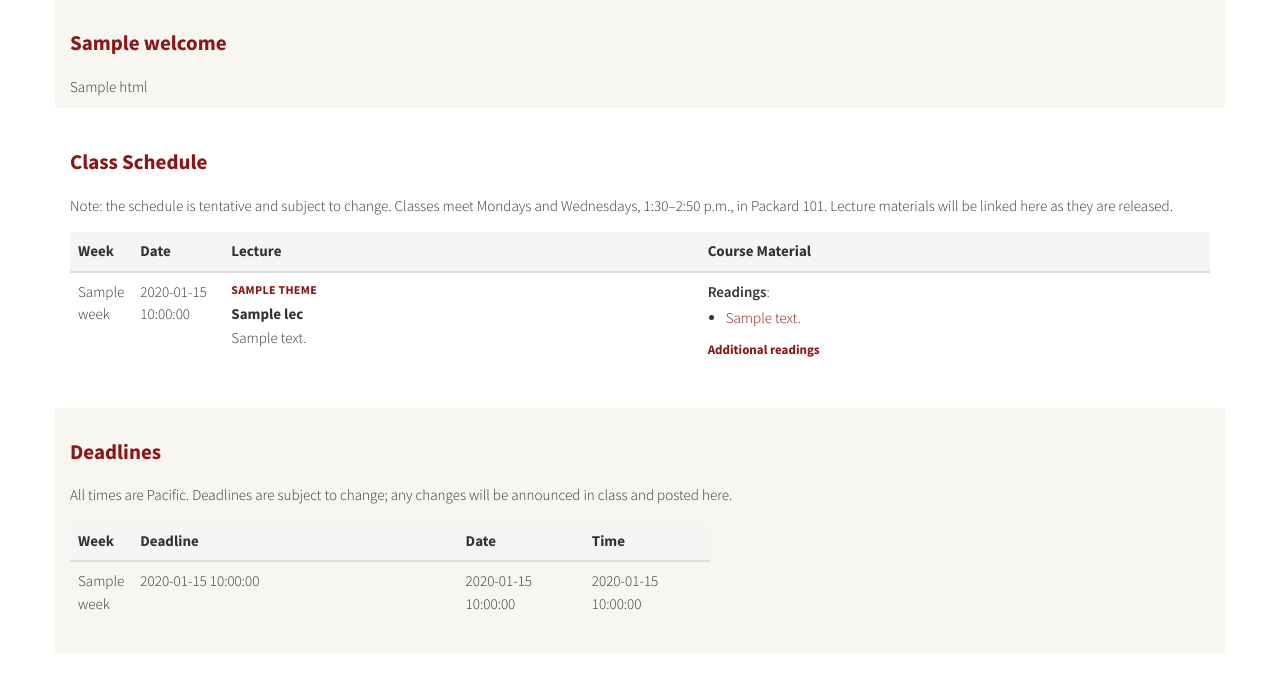
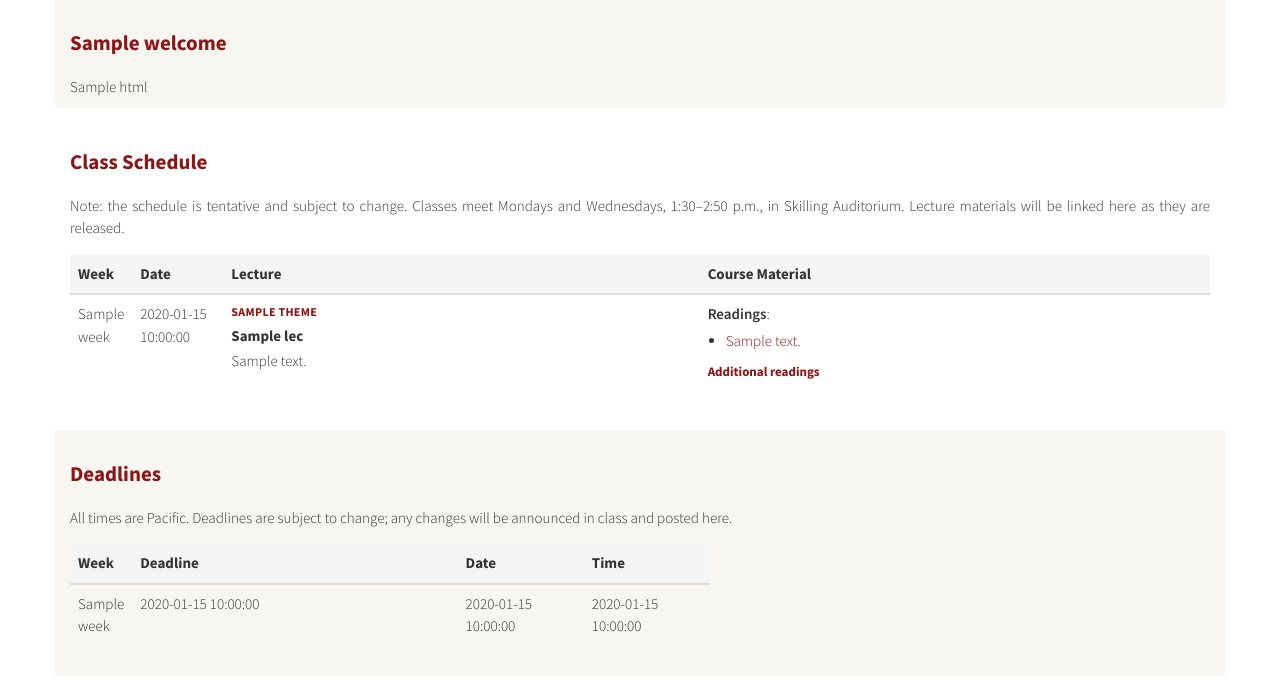
Before and after one commit to cs329z/cs329z.github.io, a Flask app: template templates/example_home.html in a window 1280 px wide. Shown: the part 417-1103 px from the top of the page. Before the commit the page ends 1070 px from the top, so only its background shows below. Run offline with Flask 3, Linux system fonts and the light colour scheme; the template is opened without the code that fills it: most values are stand-ins (such as "Sample title", 1, 10 or a date in 2020); grey boxes marked "Sample" are stand-in pictures.

Commit message:
Change class location to Skilling Auditorium
Co-Authored-By: Claude Opus 5 (1M context) <noreply@anthropic.com>

```diff
--- a/templates/example_home.html
+++ b/templates/example_home.html
@@ -35,7 +35,7 @@
 <!-- Schedule -->
 <div class="container sec" id="schedule">
   <h2>Class Schedule</h2>
-  <p>Note: the schedule is tentative and subject to change. Classes meet Mondays and Wednesdays, 1:30–2:50 p.m., in Packard 101. Lecture materials will be linked here as they are released.</p>
+  <p>Note: the schedule is tentative and subject to change. Classes meet Mondays and Wednesdays, 1:30–2:50 p.m., in Skilling Auditorium. Lecture materials will be linked here as they are released.</p>
   <table class="table">
     <colgroup>
       <col style="width:5%"><col style="width:8%"><col style="width:42%"><col style="width:45%">
```
Also changed, not shown: pages/logistics.md (+1 -1 lines).
